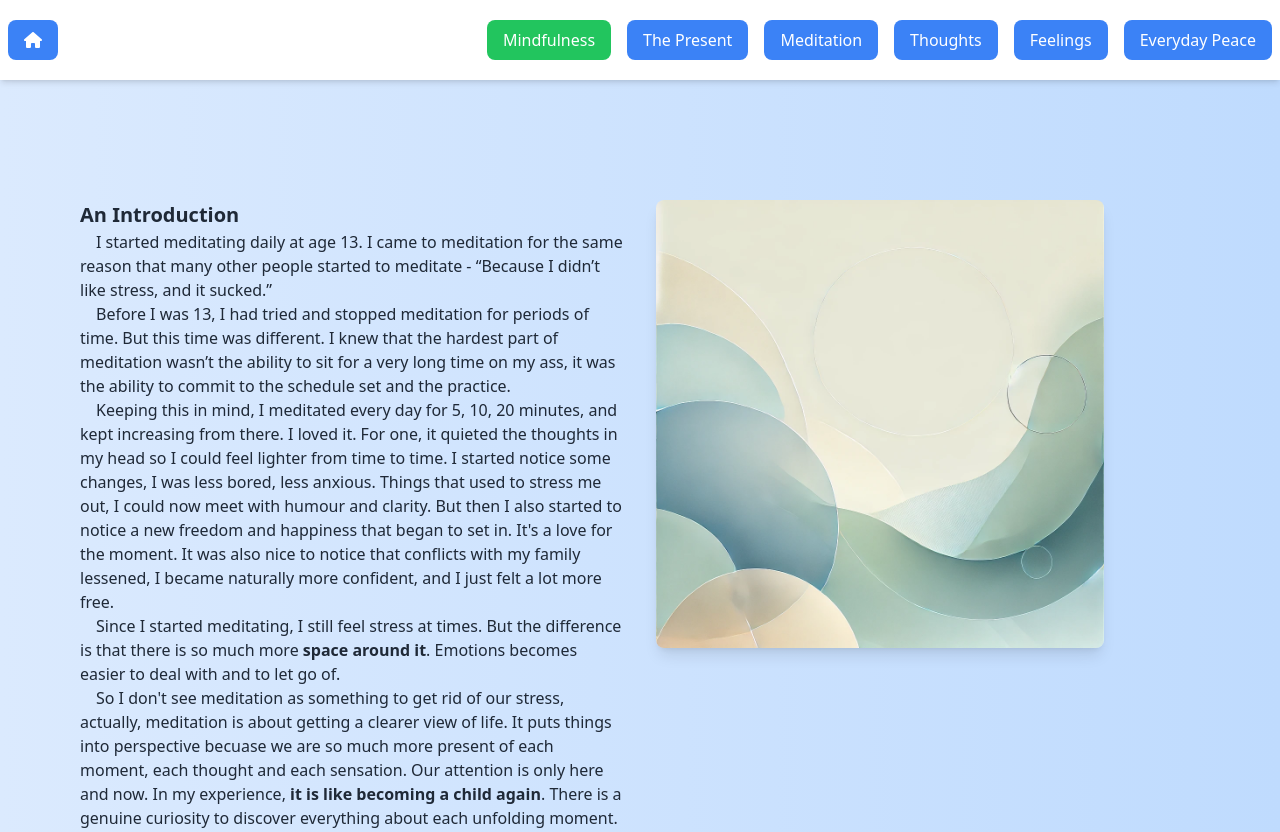
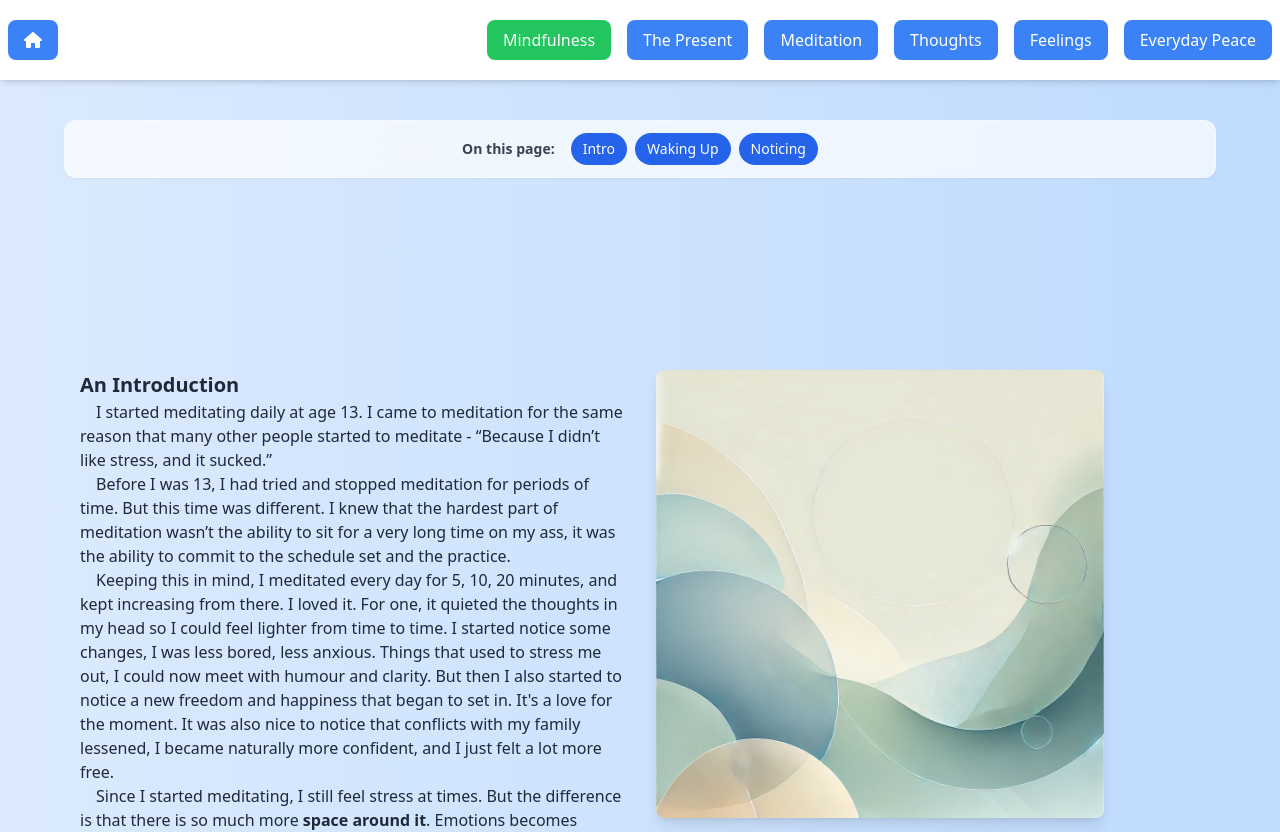
Before and after one commit to JoshuaChou10/mindfulness, a Next.js app: page /mindfulness-course in a window 1280 px wide. Shown: the top 832 px of the page. Built offline with nearby package versions, Linux system fonts and the light colour scheme.

Commit message:
Added page jump feature

```diff
--- a/app/page.tsx
+++ b/app/page.tsx
@@ -77,6 +77,9 @@ const Home = () => {
               </button>
             </Link>
             <div>
+  {goal !== '' && (
+    <label className="block text-black mb-4 px-6">Set time (minutes):</label>
+  )}
   <input
     type="number"
     placeholder="Daily Goal (minutes)"
--- a/pages/mindfulness-course.tsx
+++ b/pages/mindfulness-course.tsx
@@ -25,7 +25,7 @@ const sections: { [key: string]: Section } = {
 
     `,
     text: `
-      <h1 style="font-size: 1.25rem; font-weight: bold;">An Introduction</h1>
+      <h1 id="an-introduction" style="font-size: 1.25rem; font-weight: bold;">An Introduction</h1>
       <p>&emsp;I started meditating daily at age 13. I came to meditation for the same reason that many other people started to meditate - “Because I didn’t like stress, and it sucked.”
       </p>
 <p>&emsp;Before I was 13, I had tried and stopped meditation for periods of time. But this time was different. I knew that the hardest part of meditation wasn’t the ability to sit for a very long time on my ass, it was the ability to commit to the schedule set and the practice.
@@ -45,7 +45,7 @@ My grandfather has been meditating for 40 years, and he always loves reminding u
 </p>
 <br>
 
-<h1 style="font-size: 1.25rem; font-weight: bold;">Waking Up</h1>
+<h1 id="waking-up" style="font-size: 1.25rem; font-weight: bold;">Waking Up</h1>
 
 <p>To live we do not need to go skydiving, we do not need to climb mount everest or become the founder of a large corporate business. To live we only need to live now, then we can begin to understand ourselves. The main reason sports are so enjoyable, I find, is because our attention is only on the game, the dribbling the basketball or spiking the volleyball, in that moment we are not lost in thought. We have to be present to win. So mindfulness is asking us to wake up. Every time we notice that we are lost in thought - just right now, in this moment, and come back to the Now, we wake up. It really does feel like this in my experience, every time I realize I’m lost thinking about something else and come back to the present,  it does feel like I was just in a dream, but when I come back to the present, it feels like waking up.</p>
 <br>
@@ -58,7 +58,7 @@ So sit down, and try to notice any breaks in between the thoughts, any areas of
 Like when sitting in the quiet forest, only the soft sounds of the birds chirping. The leaves falling and drifting to the ground. The deep breeze rustling the trees. All in silence. </p>
 
 <br>
-<h1 style="font-size: 1.25rem; font-weight: bold;">Noticing </h1>
+<h1 id="noticing" style="font-size: 1.25rem; font-weight: bold;">Noticing </h1>
 
 <p>Mindfulness is simply noticing. You can notice how it feels to sit on this chair, you can notice any sounds you hear, you can notice the bright vibrant colors all around you. It&#39;s all to be found here. Another thing you may notice are any thoughts that come around. Even while reading this book. Any feelings that you can find. Comfortable or uncomfortable. Whatever you notice, that is fine. Take in a deep breath and take in all that&#39;s around you, and in you. </p>
 
@@ -120,14 +120,14 @@ I called it the fearful future, becuase we don't know what the future holds. A l
 
     `,
     text: `
-    <h1 style="font-size: 1.25rem; font-weight: bold;">What is Meditation</h1>
+    <h1 id="what-is-meditation" style="font-size: 1.25rem; font-weight: bold;">What is Meditation</h1>
     <p>We settle down on our meditation cushion or chair, keep our back straight, our body grounded. The awareness naturally falls to the in and out of the breath and how it feels through the body. With each in breath we feel the air fill our lungs and belly, with each out breath we relax once again. Our attention may naturally fall onto a specific part of this breathing process, how the breath feels through the nose for example. Breathing in we know we are breathing in, breathing out, we know we are breathing out. The thoughts slow down giving space to silence and calm. We may notice we are smiling as a natural sense of happiness and lightness arises from the silence. </p>
   <p>&emsp;For most people when we being meditation practice, the thoughts seem to be endless. We sit down and think "Ok let's try this out, relax and quiet the mind - easy. " Then after a few seconds of watching the breath, a thought arises - "I have to finish my english assignment" then after a few more seconds, "Am I doing this right?" But don't worry, there is no right or wrong in meditation as long as we keep returning our attention back to the present moment. When I first started meditating I already felt it was a miracle if I could stay focused for even 5 breaths. So we have to be patient, it's like learning to play the piano. In the beginning we may struggle to find the right fingering and the notes are sloppy, but after consistent practice we will get the hang of it, and the songs will begin to sound better.  </p>
   <p>&emsp;So this is training our awareness and concentration, and it has helped me greatly over the months and years I have been meditating. Before I started meditating I would feel stressed, bored, angry, and confused easily. Now with a daily meditation practice things feel lighter, happier, and more free. I've learned to relax, and to laugh at the things I once felt stressed or unsure about. These are just some of the benifits of meditation.   </p>
   <p>&emsp;We will notice subtle changes in the way we relate to the world. We won't want to rush around as much, maybe we'll take some time to appreciate the tree in our backyard. We're not as lost in past or future so we don't create as much unnecessary stress for ourselves. </p>
 <p>&emsp;Most people start with 5-10 minutes a day and slowly increase the time from there. 15 minutes, 20 minutes, 30 minutes. </p>
 <br>
-<h1 style="font-size: 1.25rem; font-weight: bold;">How to Meditate</h1>
+<h1 id="how-to-meditate" style="font-size: 1.25rem; font-weight: bold;">How to Meditate</h1>
 <p>&emsp;To start find a nice comfortable spot to sit with minimal disturbance. Keep your back straight, this is important for keeping relaxed and balanced. You can sit on the edge of the chair or on a cushion. </p>
      <p>&emsp;Take 2-3 deep breaths to relax then gently place your attention on the in and out of the breath.</p>
      <p>&emsp;Feel as the cool air comes in and as the soft air comes out. Feel the slight pause in between the in breath and the out breath.</p>
@@ -136,7 +136,7 @@ I called it the fearful future, becuase we don't know what the future holds. A l
      <p>&emsp;As you continue watching the in-breath and the out-breath, various thoughts will arise. The mind will wander just like it always does throughout the day, thinking about this and that. In meditation we can be aware that we are lost in thought. Once we notice that we have wandered off we gently bring our attention back to the breath. </p>
      <p>&emsp;Returning to this breath over and over is the essence of meditation. It is like training a muscle. We must work at it over and over again, then we will become strong. After meditation we feel well rested and at peace. Our daily lives become clearer. Our body is more relaxed throughout the day. Subtle thoughts or ideas that once ran underground our attention, now appear clearer to us. We see that every painful feeling can only come from believing a stressful thought. With this stillness, we are able to keep watchful and calm, seeing any stressful thoughts or feelings, and letting them go.</p>
      <br>
-     <h1 style="font-size: 1.25rem; font-weight: bold;">Clarity</h1>
+     <h1 id="clarity" style="font-size: 1.25rem; font-weight: bold;">Clarity</h1>
      <p>&emsp;It can be compared to a lake. Usually, in our every day lives, the lake is muddy and wavy so when we walk in it we can&#39;t see all the various garbage, the fish, the crabs that are at the bottom of the floor. So we are constantly stepping on them. It's murky, not so nice. When we meditate we continuously return to the object of concentration to make the water still and let everything settle down so we can look through the crystal clear water and avoid anything that would hurt to step on. We are wise. Now that the lake is still and clear we can actually enjoy our time here. The lake is our mind, the fish and crabs are our thoughts. Stepping on them represents believing our painful thoughts and following after them. This is why we remain mindful throughout the day, so we know what is going on and we are able to remain calm and at ease. </p>
      <p>&emsp; Our life can be compared to the breath. We are clear about what is going on in every moment. When the breath is going in we know it is going in. Going out, we know it is going out. If it is short, we know it is short. If it is long we know it is long. So too, we are clear about every situation. If there is anger, or stress, or boredom, we can name it-"boredom", or "tense." When doing something we can be clear about are intention. Why are we doing this, is it out of fear, anger? Or is it our of love, and goodness. </p>
       <p>&emsp;I like meditating in the morning, right when I get up from bed, then I go for a walk outside. I find it is very good. Although you can find what time works best for you. Meditation and getting still is very good to have it as a part of your life.  </p>
@@ -240,12 +240,24 @@ I find meditation really helps, it calms the mind so it becomes easier to notice
     imageUrl: '/peace.png',
   },
 };
-
+const pageAnchors: Record<string, { id: string; label: string }[]> = {
+  Meditation: [
+    { id: 'what-is-meditation', label: 'What is Meditation' },
+    { id: 'how-to-meditate', label: 'How to Meditate' },
+    { id: 'clarity', label: 'Clarity' },
+  ],
+  Mindfulness: [
+    { id: 'an-introduction', label: 'Intro' },
+    { id: 'waking-up', label: 'Waking Up' },
+    { id: 'noticing', label: 'Noticing' },
+  ],
+};
 const MindfulnessCourse = () => {
   const router = useRouter();
   const { section } = router.query;
+
   const [selectedSection, setSelectedSection] = useState<keyof typeof sections>(
-    section && typeof section === 'string' && sections[section] ? section : 'Mindfulness'
+    section && typeof section === 'string' && sections[section] ? (section as keyof typeof sections) : 'Mindfulness'
   );
 
   useEffect(() => {
@@ -254,6 +266,10 @@ const MindfulnessCourse = () => {
     }
   }, [section]);
 
+  useEffect(() => {
+    window.scrollTo({ top: 0, behavior: 'smooth' });
+  }, [selectedSection]);
+
   const handleNextPageClick = () => {
     const sectionsKeys = Object.keys(sections);
     const currentIndex = sectionsKeys.indexOf(selectedSection as string);
@@ -261,6 +277,17 @@ const MindfulnessCourse = () => {
     setSelectedSection(sectionsKeys[nextIndex] as keyof typeof sections);
   };
 
+  const anchors = pageAnchors[selectedSection as string] ?? [];
+
+  const scrollToId = (id: string) => {
+    const el = document.getElementById(id);
+    if (!el) return;
+
+    const yOffset = -140; // fixed header + nav chips
+    const y = el.getBoundingClientRect().top + window.scrollY + yOffset;
+
+    window.scrollTo({ top: y, behavior: 'smooth' });
+  };
   return (
     <div className="relative flex flex-col items-center justify-center min-h-screen py-2 bg-gradient-to-r from-blue-100 to-blue-200 w-full">
       <div className="fixed top-0 left-0 right-0 flex flex-col md:flex-row justify-between items-center w-full bg-white py-4 shadow-md z-10">
@@ -286,6 +313,22 @@ const MindfulnessCourse = () => {
           ))}
         </nav>
       </div>
+      {anchors.length > 0 && (
+        <div className="w-full max-w-6xl px-4 md:px-0 mt-24 pt-4">
+          <div className="flex flex-wrap gap-2 items-center justify-center bg-white/70 backdrop-blur border border-white/40 rounded-xl p-3 shadow-sm">
+            <span className="text-sm font-semibold text-gray-700 mr-2">On this page:</span>
+            {anchors.map((a) => (
+              <button
+                key={a.id}
+                onClick={() => scrollToId(a.id)}
+                className="text-sm px-3 py-1.5 rounded-full bg-blue-600 text-white hover:bg-blue-700 transition"
+              >
+                {a.label}
+              </button>
+            ))}
+          </div>
+        </div>
+      )}
       <div className="flex flex-col items-center mt-24 pt-20 max-w-6xl px-4 md:px-0 w-full">
         <div className="flex flex-col items-center md:flex-row md:items-start w-full">
           <div className="text-left p-4 w-full md:w-1/2">
--- a/pages/timer.tsx
+++ b/pages/timer.tsx
@@ -133,7 +133,7 @@ const Meditation = () => {
         <div className="fixed inset-0 flex items-center justify-center z-50 bg-black bg-opacity-50">
           <div className="bg-white p-6 rounded-lg shadow-lg max-w-sm">
             <h2 className="text-2xl mb-4">Information</h2>
-            <p className="text-gray-800">When using a stopwatch to meditate, set it aside and forget about it. Then you can meditate without thinking about the time. When the timer rings then you know to get up. </p>
+            <p className="text-gray-800">Set your daily goal on the home page. When using a stopwatch to meditate, set it aside and forget about it. Then you can meditate without thinking about the time. When the timer rings then you know to get up. </p>
             <button onClick={toggleModal} className="mt-4 px-4 py-2 bg-blue-600 text-white rounded-lg hover:bg-blue-700">
               Close
             </button>
```
Lines whose indentation alone changed are shown as unchanged.
